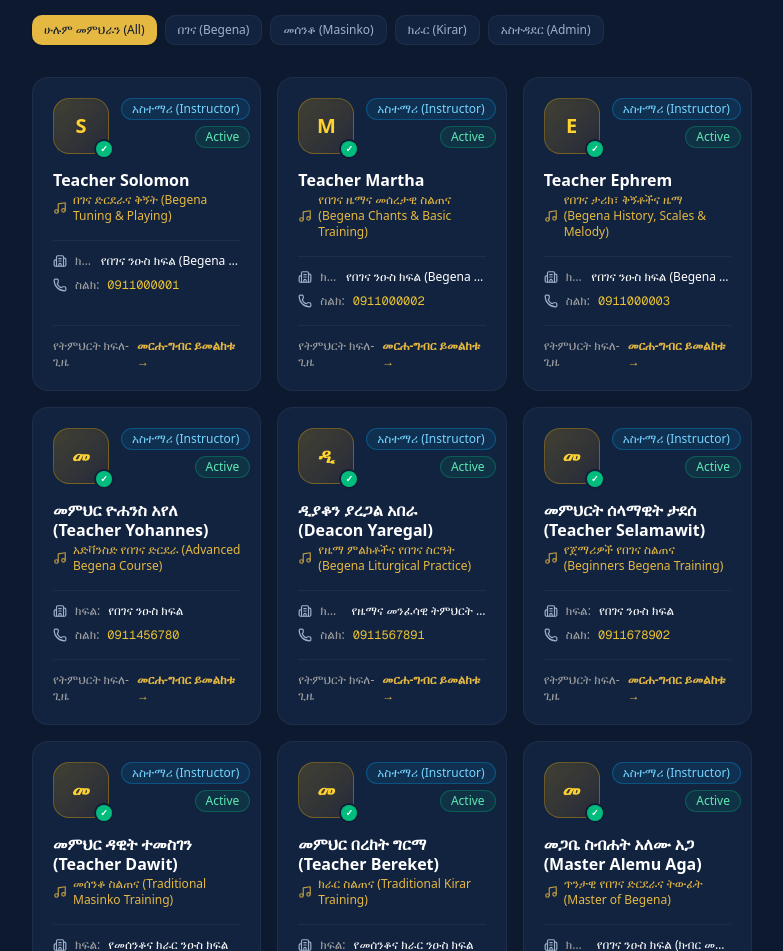
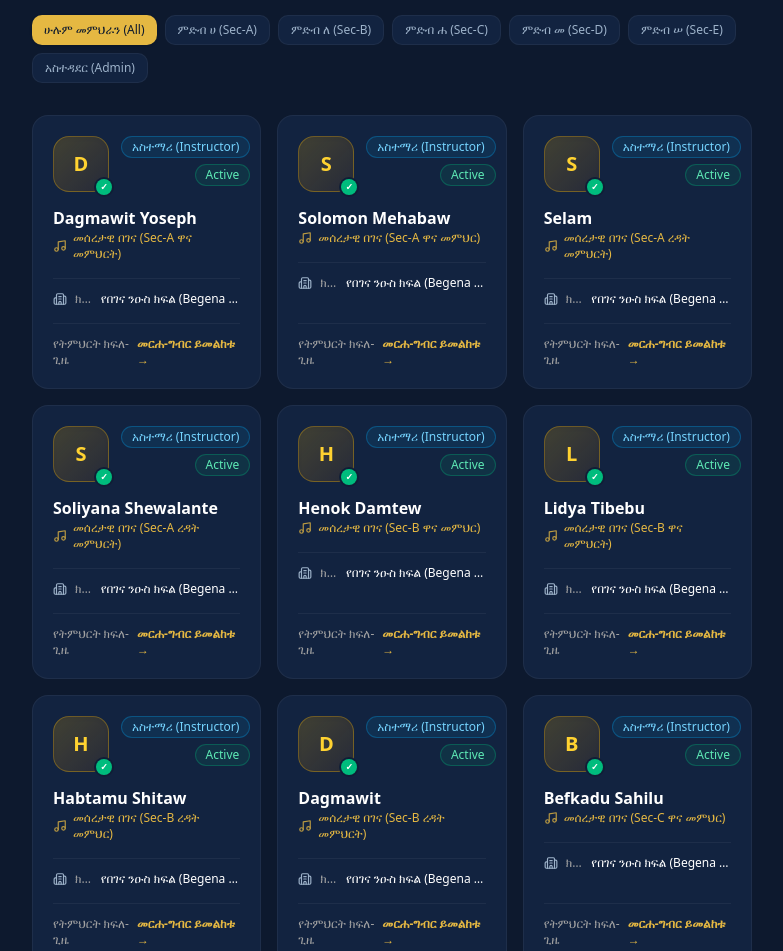
Before and after one commit to ayanaw21/begena-mini-app, a Next.js app: page /teachers in a window 1280 px wide. Shown: the part 621-1572 px from the top of the page, without its empty margins (248-1031 px from the left). Built offline with nearby package versions, Linux system fonts and the light colour scheme; no server answers.

Commit message:
Update fallback teachers list and section filters to match Basic Begena schedule

```diff
--- a/app/teachers/page.tsx
+++ b/app/teachers/page.tsx
@@ -24,89 +24,182 @@ export interface Teacher {
 
 // Default fallback list in case backend is loading or offline
 const defaultTeachers: Teacher[] = [
+  // Sec-A
   {
     _id: "t1",
-    fullName: "Teacher Solomon",
+    fullName: "Dagmawit Yoseph",
     role: "teacher",
-    phoneNumber: "0911000001",
     department: "የበገና ንዑስ ክፍል (Begena Department)",
-    specialization: "በገና ድርደራና ቅኝት (Begena Tuning & Playing)",
+    specialization: "መሰረታዊ በገና (Sec-A ዋና መምህርት)",
     status: "Active",
   },
   {
     _id: "t2",
-    fullName: "Teacher Martha",
+    fullName: "Solomon Mehabaw",
     role: "teacher",
-    phoneNumber: "0911000002",
     department: "የበገና ንዑስ ክፍል (Begena Department)",
-    specialization: "የበገና ዜማና መሰረታዊ ስልጠና (Begena Chants & Basic Training)",
+    specialization: "መሰረታዊ በገና (Sec-A ዋና መምህር)",
     status: "Active",
   },
   {
     _id: "t3",
-    fullName: "Teacher Ephrem",
+    fullName: "Selam",
     role: "teacher",
-    phoneNumber: "0911000003",
     department: "የበገና ንዑስ ክፍል (Begena Department)",
-    specialization: "የበገና ታሪክ፣ ቅኝቶችና ዜማ (Begena History, Scales & Melody)",
+    specialization: "መሰረታዊ በገና (Sec-A ረዳት መምህርት)",
     status: "Active",
   },
   {
     _id: "t4",
-    fullName: "መምህር ዮሐንስ አየለ (Teacher Yohannes)",
+    fullName: "Soliyana Shewalante",
     role: "teacher",
-    phoneNumber: "0911456780",
-    department: "የበገና ንዑስ ክፍል",
-    specialization: "አድቫንስድ የበገና ድርደራ (Advanced Begena Course)",
+    department: "የበገና ንዑስ ክፍል (Begena Department)",
+    specialization: "መሰረታዊ በገና (Sec-A ረዳት መምህርት)",
     status: "Active",
   },
+  // Sec-B
   {
     _id: "t5",
-    fullName: "ዲያቆን ያረጋል አበራ (Deacon Yaregal)",
+    fullName: "Henok Damtew",
     role: "teacher",
-    phoneNumber: "0911567891",
-    department: "የዜማና መንፈሳዊ ትምህርት ክፍል",
-    specialization: "የዜማ ምልክቶችና የበገና ስርዓት (Begena Liturgical Practice)",
+    department: "የበገና ንዑስ ክፍል (Begena Department)",
+    specialization: "መሰረታዊ በገና (Sec-B ዋና መምህር)",
     status: "Active",
   },
   {
     _id: "t6",
-    fullName: "መምህርት ሰላማዊት ታደሰ (Teacher Selamawit)",
+    fullName: "Lidya Tibebu",
     role: "teacher",
-    phoneNumber: "0911678902",
-    department: "የበገና ንዑስ ክፍል",
-    specialization: "የጀማሪዎች የበገና ስልጠና (Beginners Begena Training)",
+    department: "የበገና ንዑስ ክፍል (Begena Department)",
+    specialization: "መሰረታዊ በገና (Sec-B ዋና መምህርት)",
     status: "Active",
   },
   {
     _id: "t7",
-    fullName: "መምህር ዳዊት ተመስገን (Teacher Dawit)",
+    fullName: "Habtamu Shitaw",
     role: "teacher",
-    phoneNumber: "0911789013",
-    department: "የመሰንቆና ክራር ንዑስ ክፍል",
-    specialization: "መሰንቆ ስልጠና (Traditional Masinko Training)",
+    department: "የበገና ንዑስ ክፍል (Begena Department)",
+    specialization: "መሰረታዊ በገና (Sec-B ረዳት መምህር)",
     status: "Active",
   },
   {
     _id: "t8",
-    fullName: "መምህር በረከት ግርማ (Teacher Bereket)",
+    fullName: "Dagmawit",
     role: "teacher",
-    phoneNumber: "0911890124",
-    department: "የመሰንቆና ክራር ንዑስ ክፍል",
-    specialization: "ክራር ስልጠና (Traditional Kirar Training)",
+    department: "የበገና ንዑስ ክፍል (Begena Department)",
+    specialization: "መሰረታዊ በገና (Sec-B ረዳት መምህርት)",
     status: "Active",
   },
+  // Sec-C
   {
     _id: "t9",
-    fullName: "መጋቤ ስብሐት አለሙ አጋ (Master Alemu Aga)",
+    fullName: "Befkadu Sahilu",
     role: "teacher",
-    phoneNumber: "0911000005",
-    department: "የበገና ንዑስ ክፍል (ክብር መምህር)",
-    specialization: "ጥንታዊ የበገና ድርደራና ትውፊት (Master of Begena)",
+    department: "የበገና ንዑስ ክፍል (Begena Department)",
+    specialization: "መሰረታዊ በገና (Sec-C ዋና መምህር)",
     status: "Active",
   },
   {
     _id: "t10",
+    fullName: "Israel",
+    role: "teacher",
+    department: "የበገና ንዑስ ክፍል (Begena Department)",
+    specialization: "መሰረታዊ በገና (Sec-C ዋና መምህር)",
+    status: "Active",
+  },
+  {
+    _id: "t11",
+    fullName: "Yared Melkamu",
+    role: "teacher",
+    department: "የበገና ንዑስ ክፍል (Begena Department)",
+    specialization: "መሰረታዊ በገና (Sec-C ረዳት መምህር)",
+    status: "Active",
+  },
+  {
+    _id: "t12",
+    fullName: "Soliyana Wasihun",
+    role: "teacher",
+    department: "የበገና ንዑስ ክፍል (Begena Department)",
+    specialization: "መሰረታዊ በገና (Sec-C ረዳት መምህርት)",
+    status: "Active",
+  },
+  // Sec-D
+  {
+    _id: "t13",
+    fullName: "Nahom Hailu",
+    role: "teacher",
+    department: "የበገና ንዑስ ክፍል (Begena Department)",
+    specialization: "መሰረታዊ በገና (Sec-D ዋና መምህር)",
+    status: "Active",
+  },
+  {
+    _id: "t14",
+    fullName: "Soliyana Sisay",
+    role: "teacher",
+    department: "የበገና ንዑስ ክፍል (Begena Department)",
+    specialization: "መሰረታዊ በገና (Sec-D ዋና መምህርት)",
+    status: "Active",
+  },
+  {
+    _id: "t15",
+    fullName: "Eyob",
+    role: "teacher",
+    department: "የበገና ንዑስ ክፍል (Begena Department)",
+    specialization: "መሰረታዊ በገና (Sec-D ረዳት መምህር)",
+    status: "Active",
+  },
+  {
+    _id: "t16",
+    fullName: "Yanet Amaha",
+    role: "teacher",
+    department: "የበገና ንዑስ ክፍል (Begena Department)",
+    specialization: "መሰረታዊ በገና (Sec-D ረዳት መምህርት)",
+    status: "Active",
+  },
+  // Sec-E
+  {
+    _id: "t17",
+    fullName: "Ayanaw Mengesha",
+    role: "teacher",
+    department: "የበገና ንዑስ ክፍል (Begena Department)",
+    specialization: "መሰረታዊ በገና (Sec-E ዋና መምህር)",
+    status: "Active",
+  },
+  {
+    _id: "t18",
+    fullName: "Abdisa",
+    role: "teacher",
+    department: "የበገና ንዑስ ክፍል (Begena Department)",
+    specialization: "መሰረታዊ በገና (Sec-E ዋና መምህር)",
+    status: "Active",
+  },
+  {
+    _id: "t19",
+    fullName: "Kaleab",
+    role: "teacher",
+    department: "የበገና ንዑስ ክፍል (Begena Department)",
+    specialization: "መሰረታዊ በገና (Sec-E ረዳት መምህር)",
+    status: "Active",
+  },
+  {
+    _id: "t20",
+    fullName: "Etalem",
+    role: "teacher",
+    department: "የበገና ንዑስ ክፍል (Begena Department)",
+    specialization: "መሰረታዊ በገና (Sec-E ረዳት መምህርት)",
+    status: "Active",
+  },
+  {
+    _id: "t21",
+    fullName: "Tebibu",
+    role: "teacher",
+    department: "የበገና ንዑስ ክፍል (Begena Department)",
+    specialization: "መሰረታዊ በገና (Sec-E ረዳት መምህር)",
+    status: "Active",
+  },
+  // Admin
+  {
+    _id: "admin",
     fullName: "Admin",
     role: "admin",
     phoneNumber: "0911000000",
@@ -147,24 +240,20 @@ export default function TeachersPage() {
 
   const filterCategories = [
     { id: "All", label: "ሁሉም መምህራን (All)" },
-    { id: "Begena", label: "በገና (Begena)" },
-    { id: "Masinko", label: "መሰንቆ (Masinko)" },
-    { id: "Kirar", label: "ክራር (Kirar)" },
+    { id: "Sec-A", label: "ምድብ ሀ (Sec-A)" },
+    { id: "Sec-B", label: "ምድብ ለ (Sec-B)" },
+    { id: "Sec-C", label: "ምድብ ሐ (Sec-C)" },
+    { id: "Sec-D", label: "ምድብ መ (Sec-D)" },
+    { id: "Sec-E", label: "ምድብ ሠ (Sec-E)" },
     { id: "Admin", label: "አስተዳደር (Admin)" },
   ];
 
   const filteredTeachers = useMemo(() => {
     return teachers.filter((t) => {
-      // Filter by category
-      if (selectedFilter === "Begena") {
+      // Filter by category / section
+      if (selectedFilter.startsWith("Sec-")) {
         const text = `${t.specialization || ""} ${t.department || ""}`.toLowerCase();
-        if (!text.includes("begena") && !text.includes("በገና")) return false;
-      } else if (selectedFilter === "Masinko") {
-        const text = `${t.specialization || ""} ${t.department || ""}`.toLowerCase();
-        if (!text.includes("masinko") && !text.includes("መሰንቆ")) return false;
-      } else if (selectedFilter === "Kirar") {
-        const text = `${t.specialization || ""} ${t.department || ""}`.toLowerCase();
-        if (!text.includes("kirar") && !text.includes("ክራር")) return false;
+        if (!text.includes(selectedFilter.toLowerCase())) return false;
       } else if (selectedFilter === "Admin") {
         if (t.role !== "admin") return false;
       }
```
